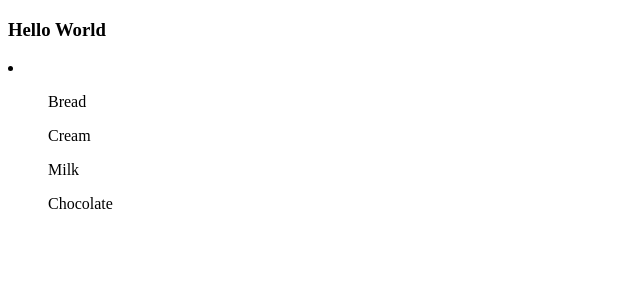
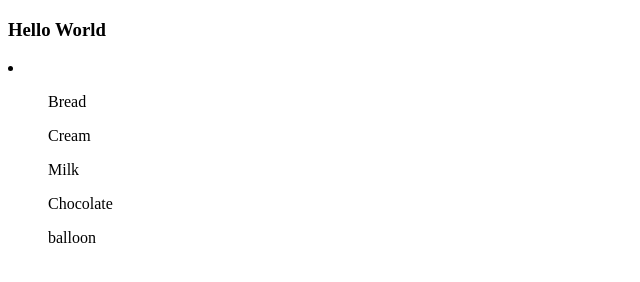
Before and after one commit to Mithila30/hello, a plain HTML site: page index.html in a window 1280 px wide. Shown: the full height of the page, 0-640 px from the left. Drawn offline with Linux system fonts and the light colour scheme.

Commit message:
added balloon

```diff
--- a/index.html
+++ b/index.html
@@ -15,6 +15,7 @@
         <ul>Cream</ul>
         <ul>Milk</ul>
         <ul>Chocolate</ul>
+        <ul>balloon</ul>
     </li>
 </body>
 </html>
```
